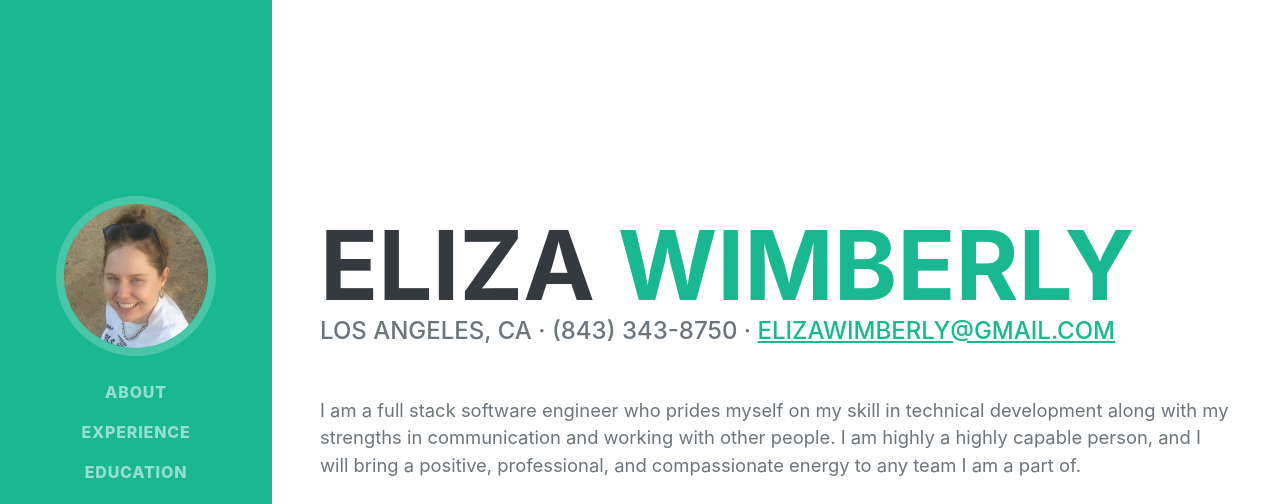
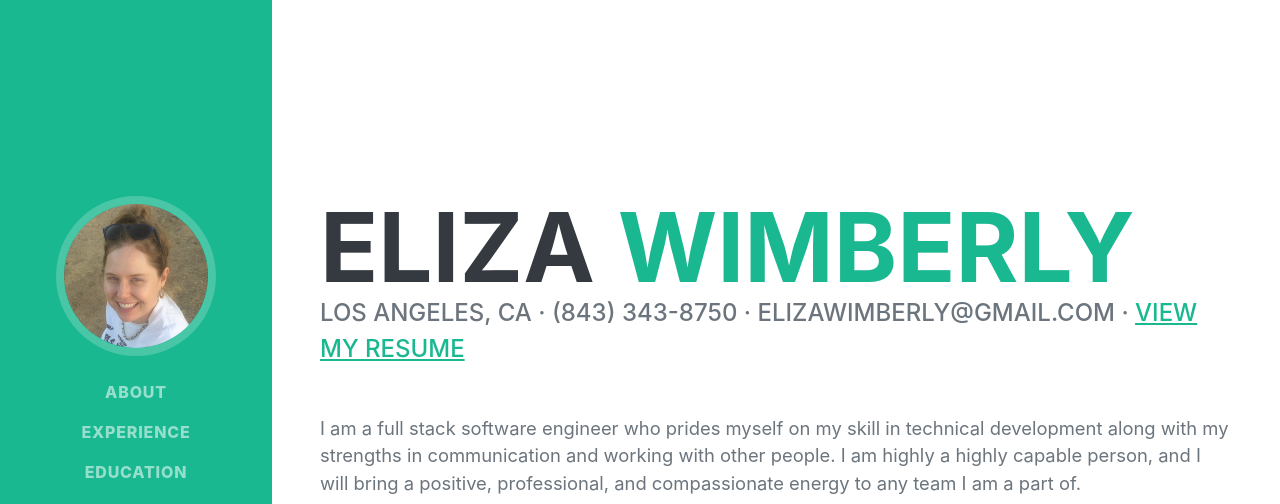
Before and after one commit to elizawimberly/elizawimberly.github.io, a plain HTML site: page index.html in a window 1280 px wide. Shown: the top 504 px of the page. Drawn offline with nearby package versions, Linux system fonts and the light colour scheme; a web font is replaced by a local one.

Commit message:
updated resume

```diff
--- a/index.html
+++ b/index.html
@@ -95,8 +95,23 @@
           </h1>
           <div class="subheading mb-5">
             Los Angeles, CA · (843) 343-8750 ·
-            <a href="mailto:elizawimberly@gmail.com">elizawimberly@gmail.com</a>
+            <!-- <a
+              href="mailto:elizawimberly@gmail.com"
+              target="_blank"
+              rel="noopener noreferrer"
+              >elizawimberly@gmail.com</a
+            > -->
+            elizawimberly@gmail.com ·
+            <a
+              href="assets/Eliza_Wimberly_Resume_2023.pdf"
+              class="resume-button"
+              target="_blank"
+              rel="noopener noreferrer"
+            >
+              View My Resume
+            </a>
           </div>
+
           <p class="lead mb-5">
             I am a full stack software engineer who prides myself on my skill in
             technical development along with my strengths in communication and
```
Also changed, not shown: 1 other file.
